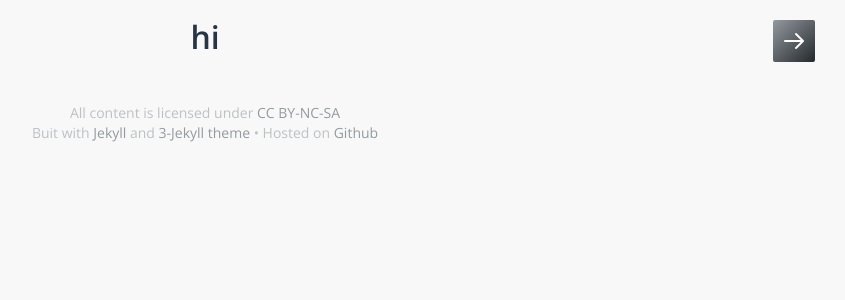
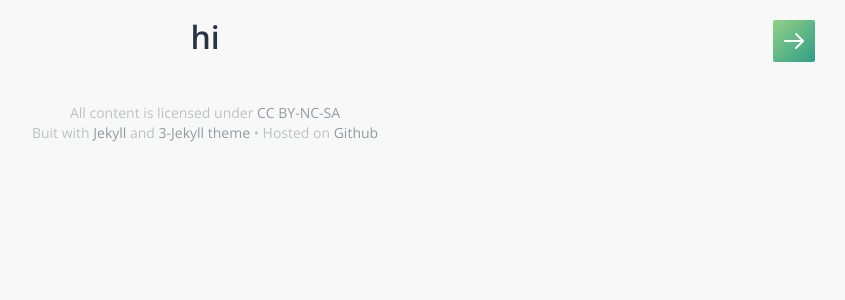
Before and after one commit to kpali/blog, a Jekyll site: the page built from index.html, in a window 1280 px wide. Shown: the top 300 px of the page, without its empty margins (435-1280 px from the left). Built offline with Jekyll 4.4.1, drawn with Linux system fonts in a browser that asks for light colours; some web fonts are replaced.

Commit message:
修改配置

```diff
--- a/_config.yml
+++ b/_config.yml
@@ -1,8 +1,7 @@
 # Site settings
 title: Kpali's Blog
 email: kpali@qq.com
-description: > # this means to ignore newlines until "baseurl:"
-  我所说的都是错的
+description: 我所说的都是错的
 baseurl: "" # the subpath of your site, e.g. /blog/
 url: "https://kpali.github.io/blog" # the base hostname & protocol for your site
 
@@ -15,7 +14,7 @@
 # Social account
 # twitter:  username
 # weibo:    ID
-github:   kpali
+# github:   username
 # codepen:  username
 # dribbble: username
 
--- a/css/main.sass
+++ b/css/main.sass
@@ -17,8 +17,8 @@
 
 // # Sidebar Background Gradient
 
-$gradient-start: #CCD1D7
-$gradient-end:   #24292E
+$gradient-start: #C2E987
+$gradient-end:   #309E85
 
 $sidebar-bg: linear-gradient(136deg, $gradient-start, $gradient-end)
 
```
Also changed, not shown: README.md.
